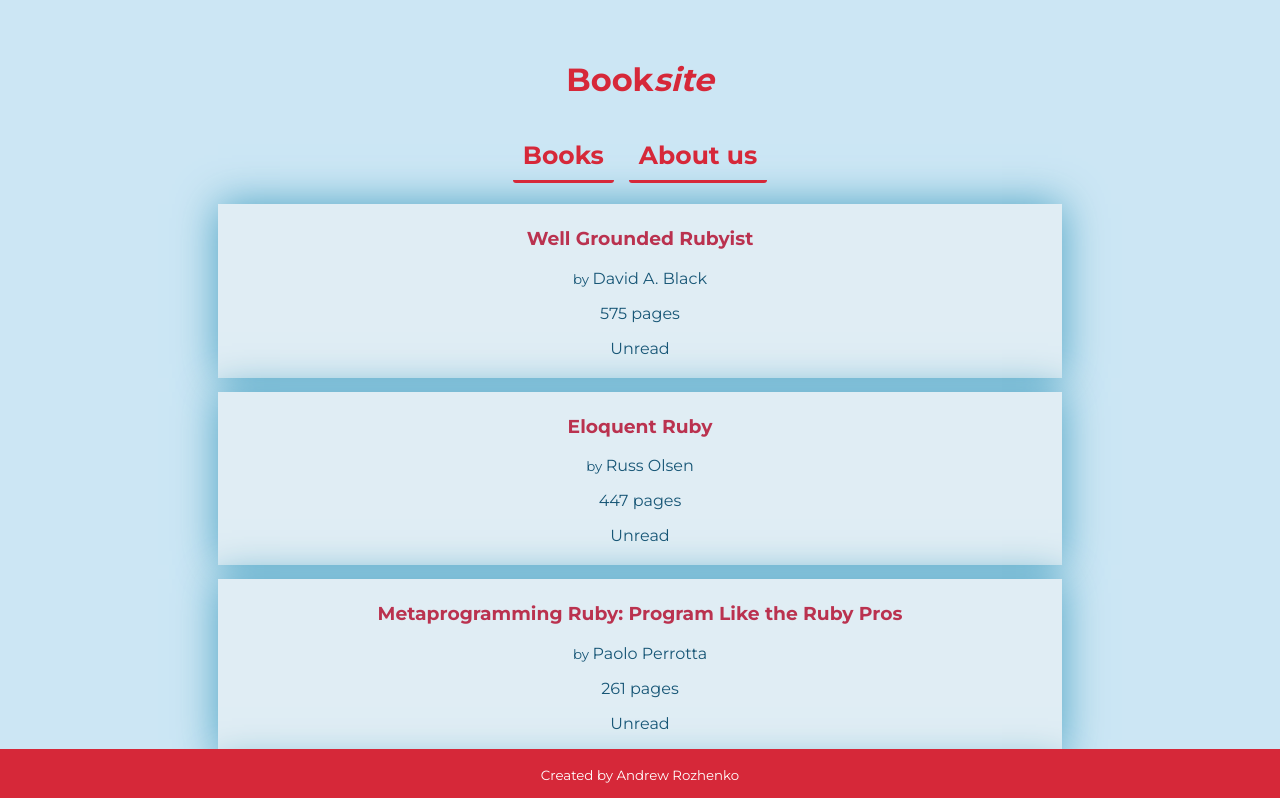
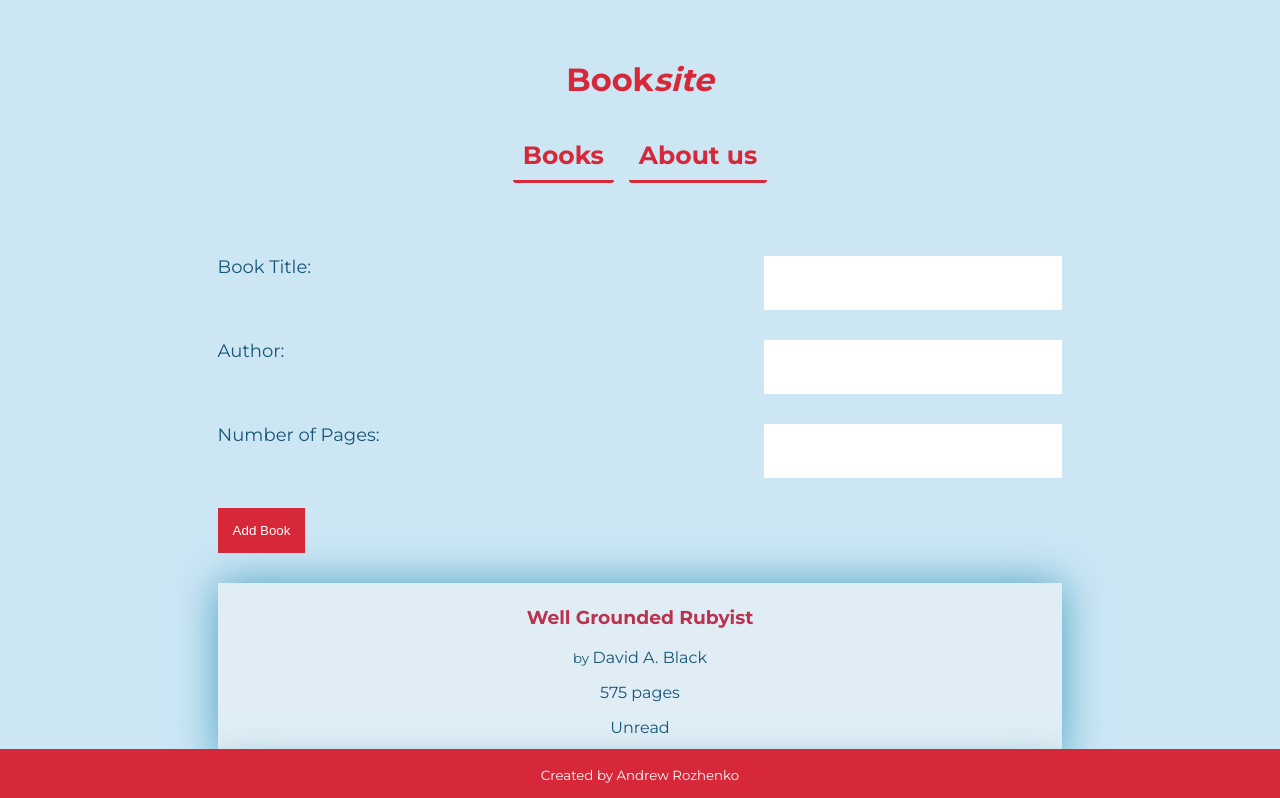
Before and after one commit to andrewr224/readersite, a Vue app: page / in a window 1280 px wide. Shown: the top 798 px of the page. Built offline with nearby package versions, Linux system fonts and the light colour scheme; a small style sheet from the web is missing.

Commit message:
Add new books form :rage2:

```diff
--- /dev/null
+++ b/src/components/AddBook.vue
@@ -0,0 +1,96 @@
+<template>
+<div class="add-book">
+  <form @submit.prevent="addBook">
+    <div class="form-input">
+      <label for="title">Book Title:</label>
+      <input name="title" v-model="title" v-validate="'required|min:5'" type="text" />
+
+      <p class="alert" v-if="errors.has('title')">
+        {{ errors.first("title") }}
+      </p>
+    </div>
+
+    <div class="form-input">
+      <label for="author">Author:</label>
+      <input name="author" v-model="author" v-validate="'required|min:5'" type="text" />
+
+      <p class="alert" v-if="errors.has('author')">
+        {{ errors.first("author") }}
+      </p>
+    </div>
+
+    <div class="form-input">
+      <label for="pages">Number of Pages:</label>
+      <input name="pages" v-model="pages" v-validate="'min_value:1'" type="number" />
+
+      <p class="alert" v-if="errors.has('pages')">
+        {{ errors.first("pages") }}
+      </p>
+    </div>
+
+    <div class="form-input">
+      <button>Add Book</button>
+    </div>
+  </form>
+</div>
+</template>
+
+<script>
+export default {
+  name: "AddBook",
+  data() {
+    return {
+      title: "",
+      author: "",
+      pages: ""
+    }
+  },
+  methods: {
+    addBook() {
+      this.$validator.validateAll().then((result) => {
+        if (!result) return
+
+        const newBook = { title: this.title, author: this.author, pages: this.pages, read: false }
+
+        this.clearForm()
+
+        this.$emit("add-book", newBook)
+      })
+    },
+    clearForm() {
+      this.title = ""
+      this.author = ""
+      this.pages = ""
+    }
+  }
+}
+</script>
+
+<!-- Add "scoped" attribute to limit CSS to this component only -->
+<style scoped>
+.add-book {
+}
+
+.form-input {
+  display: flex;
+  justify-content: space-between;
+  margin-bottom: 30px;
+}
+
+label {
+  font-size: 18px;
+}
+
+input {
+  border: 0;
+  padding: 15px;
+  font-size: 1.3em;
+}
+
+button {
+  padding: 15px;
+  color: #FFF;
+  background-color: #D62839;
+  border: none;
+}
+</style>
--- a/src/components/Book.vue
+++ b/src/components/Book.vue
@@ -2,7 +2,7 @@
 <div class="book">
   <h3>{{ book.title }}</h3>
   <p><small> by </small>{{ book.author }}</p>
-  <p>{{ book.pages }} pages</p>
+  <p v-if="book.pages">{{ book.pages }} pages</p>
   <p>{{ book.read ? "Read" : "Unread" }}</p>
 </div>
 </template>
--- a/src/components/Books.vue
+++ b/src/components/Books.vue
@@ -1,5 +1,9 @@
 <template>
 <div class="books">
+  <h3 v-if="books.length === 0">Your book list is yet empty</h3>
+
+  <AddBook v-on:add-book="addBook" />
+
   <ul>
     <transition-group name="list" enter-active-class="animated fadeIn" leave-active-class="animated fadeOut">
       <li :key="index" v-for="(book, index) in books">
@@ -11,11 +15,13 @@
 </template>
 
 <script>
+import AddBook from "./AddBook"
 import Book from "./Book"
 
 export default {
   name: "Books",
   components: {
+    AddBook,
     Book
   },
   data() {
@@ -30,6 +36,11 @@ export default {
         { "title": "The Republic", "author": "Plato", "pages": 182,"read": false }
       ]
     }
+  },
+  methods: {
+    addBook(newBook) {
+      this.books.push(newBook)
+    }
   }
 }
 </script>
@@ -38,8 +49,7 @@ export default {
 <style scoped>
 .books {
   width: 66%;
-  margin-left: auto;
-  margin-right: auto;
+  margin: 66px auto 0 auto;
 }
 
 ul {
```
